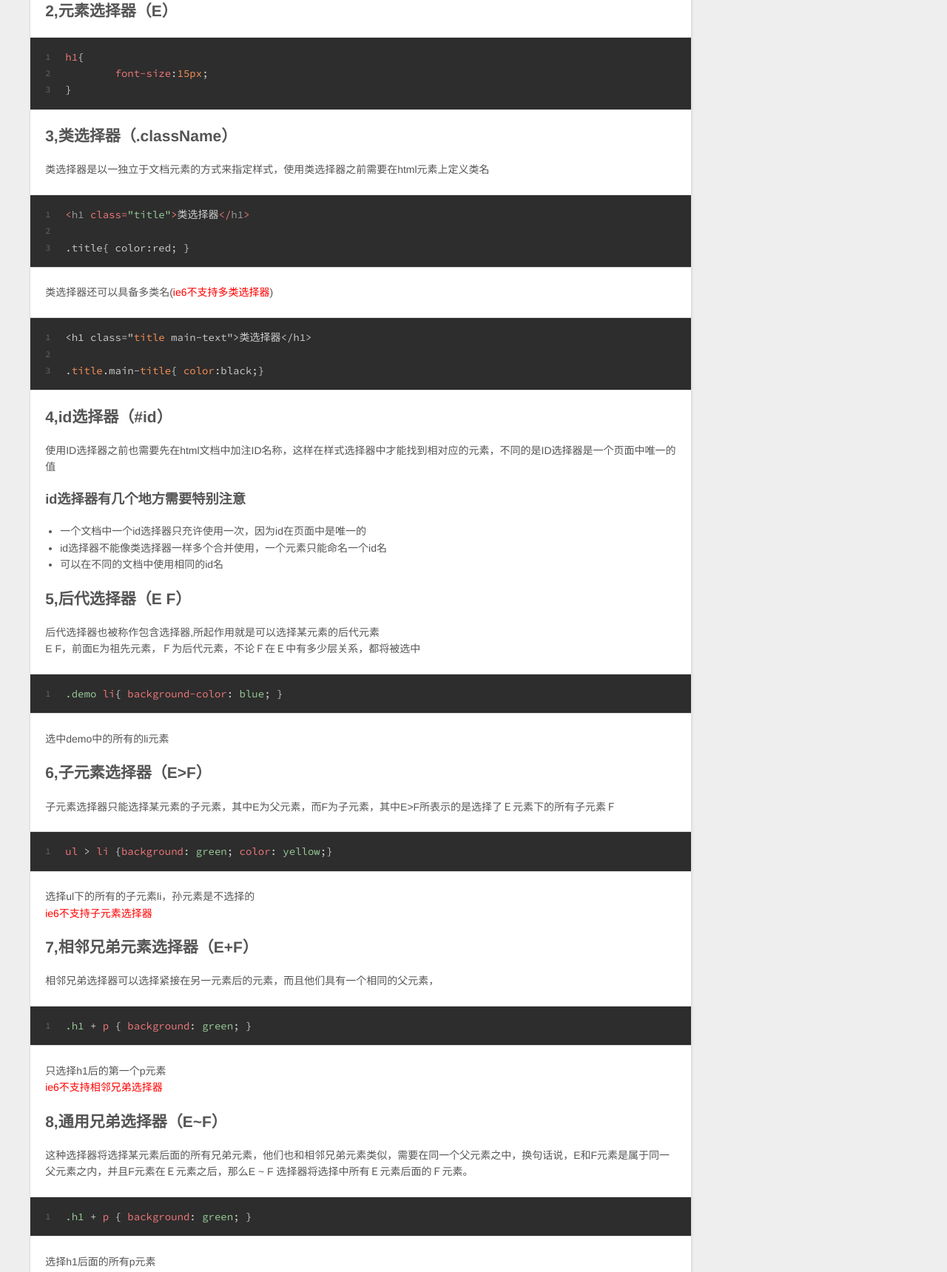
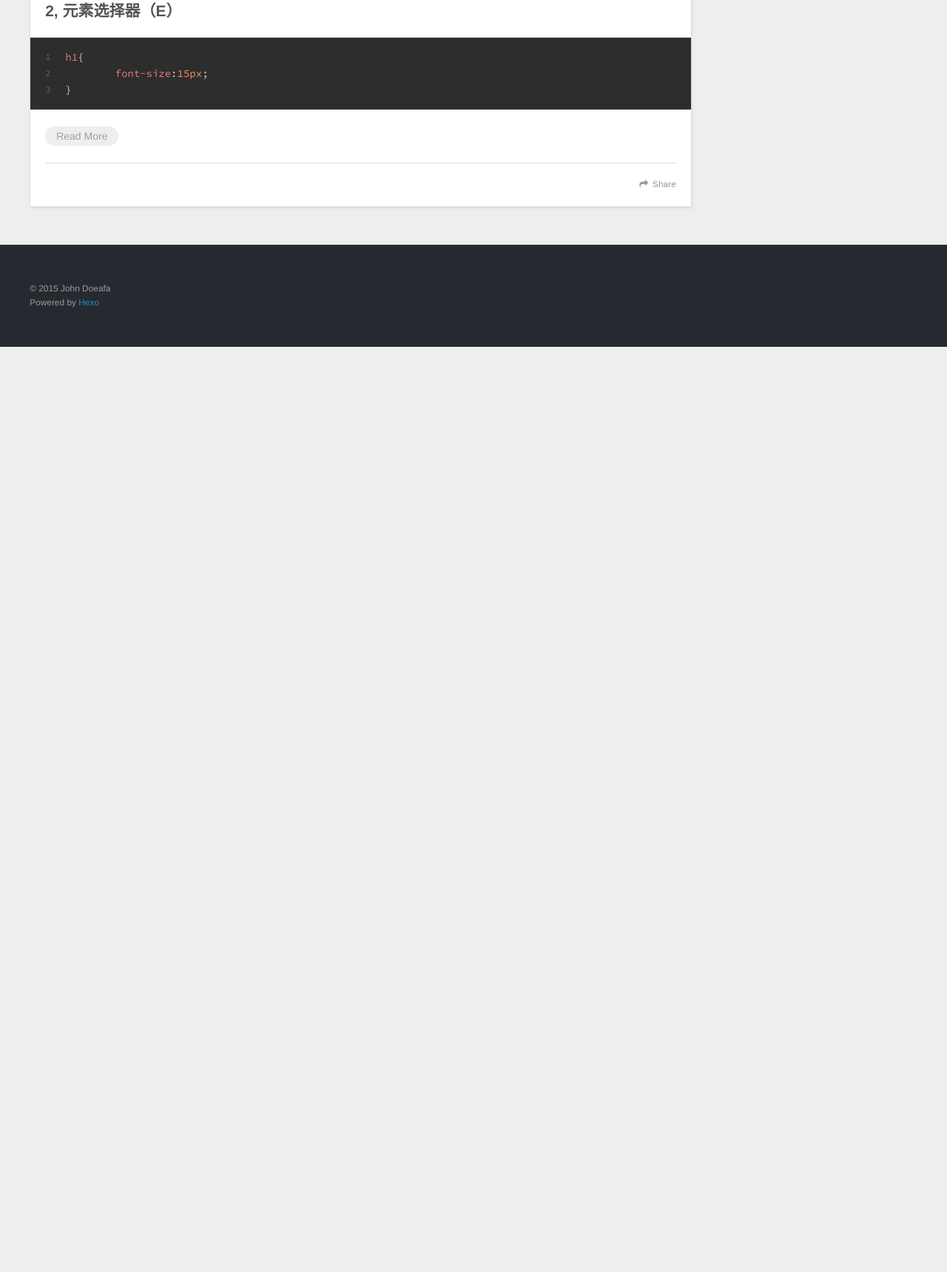
Before and after one commit to lisa88/lisa88.github.io, a plain HTML site: page index.html in a window 1280 px wide. Shown: the part 890-2610 px from the top of the page at 74% size. After the commit the page ends 1359 px from the top, so only its background shows below. Drawn offline with nearby package versions, Linux system fonts and the light colour scheme.

Commit message:
Site updated: 2015-11-02 18:24:43

```diff
--- a/css/style.css
+++ b/css/style.css
@@ -349,7 +349,7 @@ body {
   left: 0;
   width: 100%;
   height: 100%;
-  background: url("images/banner.jpg") center #000;
+  background: #000;
   -webkit-background-size: cover;
   -moz-background-size: cover;
   background-size: cover;
--- a/index.html
+++ b/index.html
@@ -88,33 +88,17 @@
     <div class="article-entry" itemprop="articleBody">
 
         <p>要使用css对HTML页面中的元素实现一对一，一对多或者多对一的控制，这就需要用到CSS选择器。<br>HTML页面中的元素就是通过CSS选择器进行控制的。</p>
-<h1 id="一，基本选择器">一，基本选择器</h1><h2 id="1,通配符选择器（*）">1,通配符选择器（*）</h2><p>通配符选择器是用来选择所有元素，也可以选择某个元素下的所有元素<br><figure class="highlight css"><table><tr><td class="gutter"><pre><span class="line">1</span><br><span class="line">2</span><br><span class="line">3</span><br><span class="line">4</span><br><span class="line">5</span><br><span class="line">6</span><br><span class="line">7</span><br></pre></td><td class="code"><pre><span class="line">*<span class="rules">&#123;</span><br><span class="line">    <span class="rule"><span class="attribute">margin</span>:<span class="value"><span class="number">0</span></span></span>;</span><br><span class="line">    <span class="rule"><span class="attribute">padding</span>:<span class="value"><span class="number">0</span></span></span>;</span><br><span class="line">&#125;</span></span><br><span class="line"><span class="class">.a</span> *<span class="rules">&#123;</span><br><span class="line">    <span class="rule"><span class="attribute">color</span>:<span class="value">red</span></span>;</span><br><span class="line">&#125;</span></span><br></pre></td></tr></table></figure></p>
-<h2 id="2,元素选择器（E）">2,元素选择器（E）</h2><figure class="highlight css"><table><tr><td class="gutter"><pre><span class="line">1</span><br><span class="line">2</span><br><span class="line">3</span><br></pre></td><td class="code"><pre><span class="line"><span class="tag">h1</span><span class="rules">&#123;</span><br><span class="line">	<span class="rule"><span class="attribute">font-size</span>:<span class="value"><span class="number">15px</span></span></span>;</span><br><span class="line">&#125;</span></span><br></pre></td></tr></table></figure>
-<h2 id="3,类选择器（-className）">3,类选择器（.className）</h2><p>类选择器是以一独立于文档元素的方式来指定样式，使用类选择器之前需要在html元素上定义类名</p>
-<figure class="highlight xml"><table><tr><td class="gutter"><pre><span class="line">1</span><br><span class="line">2</span><br><span class="line">3</span><br></pre></td><td class="code"><pre><span class="line"><span class="tag">&lt;<span class="title">h1</span> <span class="attribute">class</span>=<span class="value">"title"</span>&gt;</span>类选择器<span class="tag">&lt;/<span class="title">h1</span>&gt;</span></span><br><span class="line"></span><br><span class="line">.title&#123; color:red; &#125;</span><br></pre></td></tr></table></figure>
-<p>类选择器还可以具备多类名(<span style="color:red;">ie6不支持多类选择器</span>)</p>
-<figure class="highlight dos"><table><tr><td class="gutter"><pre><span class="line">1</span><br><span class="line">2</span><br><span class="line">3</span><br></pre></td><td class="code"><pre><span class="line">&lt;h1 class="<span class="built_in">title</span> main-text"&gt;类选择器&lt;/h1&gt;</span><br><span class="line"></span><br><span class="line">.<span class="built_in">title</span>.main-<span class="built_in">title</span>&#123; <span class="built_in">color</span>:black;&#125;</span><br></pre></td></tr></table></figure>
-<h2 id="4,id选择器（#id）">4,id选择器（#id）</h2><p>使用ID选择器之前也需要先在html文档中加注ID名称，这样在样式选择器中才能找到相对应的元素，不同的是ID选择器是一个页面中唯一的值    </p>
-<h3 id="id选择器有几个地方需要特别注意">id选择器有几个地方需要特别注意</h3><ul>
-<li>一个文档中一个id选择器只充许使用一次，因为id在页面中是唯一的</li>
-<li>id选择器不能像类选择器一样多个合并使用，一个元素只能命名一个id名</li>
-<li>可以在不同的文档中使用相同的id名</li>
-</ul>
-<h2 id="5,后代选择器（E_F）">5,后代选择器（E F）</h2><p>后代选择器也被称作包含选择器,所起作用就是可以选择某元素的后代元素<br>E F，前面E为祖先元素，Ｆ为后代元素，不论Ｆ在Ｅ中有多少层关系，都将被选中<br><figure class="highlight css"><table><tr><td class="gutter"><pre><span class="line">1</span><br></pre></td><td class="code"><pre><span class="line"><span class="class">.demo</span> <span class="tag">li</span><span class="rules">&#123; <span class="rule"><span class="attribute">background-color</span>:<span class="value"> blue</span></span>; &#125;</span></span><br></pre></td></tr></table></figure></p>
-<p>选中demo中的所有的li元素</p>
-<h2 id="6,子元素选择器（E&gt;F）">6,子元素选择器（E&gt;F）</h2><p>子元素选择器只能选择某元素的子元素，其中E为父元素，而F为子元素，其中E&gt;F所表示的是选择了Ｅ元素下的所有子元素Ｆ<br><figure class="highlight css"><table><tr><td class="gutter"><pre><span class="line">1</span><br></pre></td><td class="code"><pre><span class="line"><span class="tag">ul</span> &gt; <span class="tag">li</span> <span class="rules">&#123;<span class="rule"><span class="attribute">background</span>:<span class="value"> green</span></span>; <span class="rule"><span class="attribute">color</span>:<span class="value"> yellow</span></span>;&#125;</span></span><br></pre></td></tr></table></figure></p>
-<p>选择ul下的所有的子元素li，孙元素是不选择的<br><span style="color:red">ie6不支持子元素选择器</span></p>
-<h2 id="7,相邻兄弟元素选择器（E+F）">7,相邻兄弟元素选择器（E+F）</h2><p>相邻兄弟选择器可以选择紧接在另一元素后的元素，而且他们具有一个相同的父元素，<br><figure class="highlight css"><table><tr><td class="gutter"><pre><span class="line">1</span><br></pre></td><td class="code"><pre><span class="line"><span class="class">.h1</span> + <span class="tag">p</span> <span class="rules">&#123; <span class="rule"><span class="attribute">background</span>:<span class="value"> green</span></span>; &#125;</span></span><br></pre></td></tr></table></figure></p>
-<p>只选择h1后的第一个p元素<br><span style="color:red">ie6不支持相邻兄弟选择器</span></p>
-<h2 id="8,通用兄弟选择器（E~F）">8,通用兄弟选择器（E~F）</h2><p>这种选择器将选择某元素后面的所有兄弟元素，他们也和相邻兄弟元素类似，需要在同一个父元素之中，换句话说，E和F元素是属于同一父元素之内，并且F元素在Ｅ元素之后，那么E ~ F 选择器将选择中所有Ｅ元素后面的Ｆ元素。<br><figure class="highlight css"><table><tr><td class="gutter"><pre><span class="line">1</span><br></pre></td><td class="code"><pre><span class="line"><span class="class">.h1</span> + <span class="tag">p</span> <span class="rules">&#123; <span class="rule"><span class="attribute">background</span>:<span class="value"> green</span></span>; &#125;</span></span><br></pre></td></tr></table></figure></p>
-<p>选择h1后面的所有p元素</p>
-<p><span style="color:green">相邻兄弟选择器仅选择与其相邻的后面的元素（选中的仅一个元素）；而通用兄弟元素选择器，选中的是元素相邻的后面的所有兄弟元素，</span><br><span style="color:red">ie6不支持相邻兄弟选择器</span></p>
-<h2 id="9,群组选择器（E~F）">9,群组选择器（E~F）</h2><p>群组选择器是将具有相同样式的元素分组在一起，每个选择器之间使用逗号<br><figure class="highlight mel"><table><tr><td class="gutter"><pre><span class="line">1</span><br></pre></td><td class="code"><pre><span class="line">.<span class="keyword">text</span>, .sub-<span class="keyword">text</span>&#123; font-<span class="keyword">size</span>：<span class="number">10</span>px;&#125;</span><br></pre></td></tr></table></figure></p>
+<h1 id="一，基本选择器">一，基本选择器</h1><h2 id="1,_通配符选择器（*）">1, 通配符选择器（*）</h2><p>通配符选择器是用来选择所有元素，也可以选择某个元素下的所有元素<br><figure class="highlight css"><table><tr><td class="gutter"><pre><span class="line">1</span><br><span class="line">2</span><br><span class="line">3</span><br><span class="line">4</span><br><span class="line">5</span><br><span class="line">6</span><br><span class="line">7</span><br></pre></td><td class="code"><pre><span class="line">*<span class="rules">&#123;</span><br><span class="line">    <span class="rule"><span class="attribute">margin</span>:<span class="value"><span class="number">0</span></span></span>;</span><br><span class="line">    <span class="rule"><span class="attribute">padding</span>:<span class="value"><span class="number">0</span></span></span>;</span><br><span class="line">&#125;</span></span><br><span class="line"><span class="class">.a</span> *<span class="rules">&#123;</span><br><span class="line">    <span class="rule"><span class="attribute">color</span>:<span class="value">red</span></span>;</span><br><span class="line">&#125;</span></span><br></pre></td></tr></table></figure></p>
+<h2 id="2,_元素选择器（E）">2, 元素选择器（E）</h2><figure class="highlight css"><table><tr><td class="gutter"><pre><span class="line">1</span><br><span class="line">2</span><br><span class="line">3</span><br></pre></td><td class="code"><pre><span class="line"><span class="tag">h1</span><span class="rules">&#123;</span><br><span class="line">	<span class="rule"><span class="attribute">font-size</span>:<span class="value"><span class="number">15px</span></span></span>;</span><br><span class="line">&#125;</span></span><br></pre></td></tr></table></figure>
+
+          <p class="article-more-link">
+            <a href="/2015/11/02/test/#more">Read More</a>
+          </p>
 
 
     </div>
     <footer class="article-footer">
-      <a data-url="http://yoursite.com/2015/11/02/test/" data-id="cighot31m0001qb9gsowcahy8" class="article-share-link">Share</a>
+      <a data-url="http://yoursite.com/2015/11/02/test/" data-id="cighsv77z0000tu9gd6nrchrb" class="article-share-link">Share</a>
 
 
     </footer>
```
Also changed, not shown: 2015/11/02/test/index.html (+15 -14 lines).
